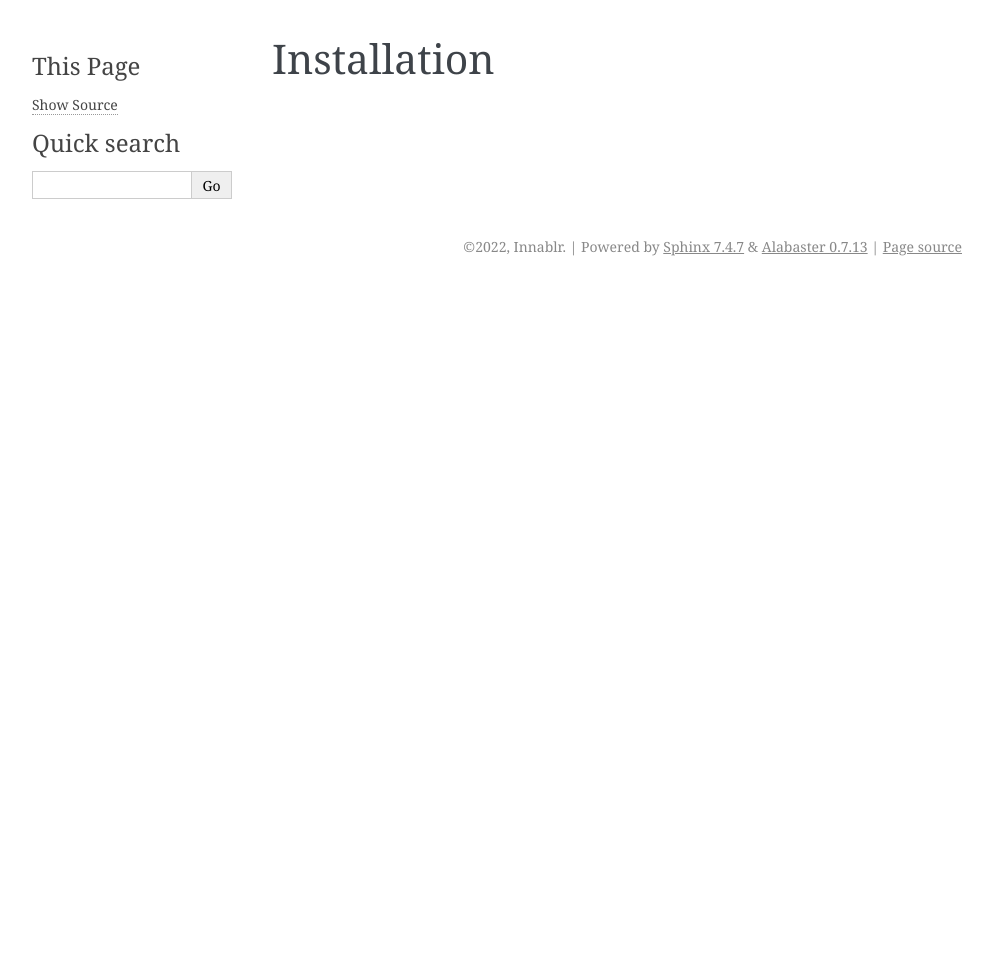
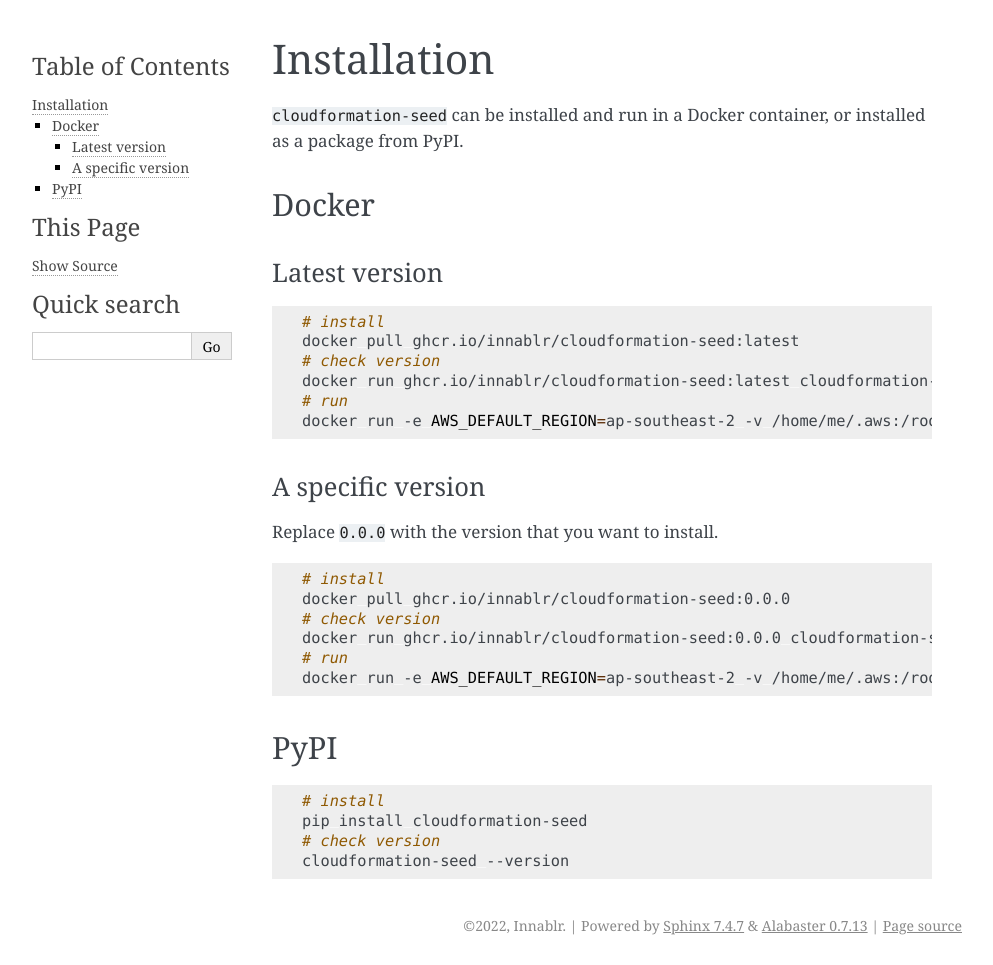
Before and after one commit to Innablr/cloudformation-seed, a Sphinx documentation site: the page built from docs/_src/installation.md, in a window 1280 px wide. Shown: the whole page, without its empty margins (148-1141 px from the left). Built offline with Sphinx 7.4.7, drawn with Linux system fonts in a browser that asks for light colours; before the commit the page ends 900 px from its top, so only the background shows below that.

Commit message:
tentative (dupe): copy install commands to docs

````diff
--- a/docs/_src/installation.md
+++ b/docs/_src/installation.md
@@ -1 +1,38 @@
 # Installation
+
+`cloudformation-seed` can be installed and run in a Docker container, or installed as a package from PyPI.
+
+## Docker
+
+### Latest version
+
+```bash
+# install
+docker pull ghcr.io/innablr/cloudformation-seed:latest
+# check version
+docker run ghcr.io/innablr/cloudformation-seed:latest cloudformation-seed --version
+# run
+docker run -e AWS_DEFAULT_REGION=ap-southeast-2 -v /home/me/.aws:/root/.aws ghcr.io/innablr/cloudformation-seed:latest cloudformation-seed -i e0 -e dev -d dev.my-aws-domain.com deploy
+```
+
+### A specific version
+
+Replace `0.0.0` with the version that you want to install.
+
+```bash
+# install
+docker pull ghcr.io/innablr/cloudformation-seed:0.0.0
+# check version
+docker run ghcr.io/innablr/cloudformation-seed:0.0.0 cloudformation-seed --version
+# run
+docker run -e AWS_DEFAULT_REGION=ap-southeast-2 -v /home/me/.aws:/root/.aws ghcr.io/innablr/cloudformation-seed:0.0.0 cloudformation-seed -i e0 -e dev -d dev.my-aws-domain.com deploy
+```
+
+## PyPI
+
+```bash
+# install
+pip install cloudformation-seed
+# check version
+cloudformation-seed --version
+```
````
